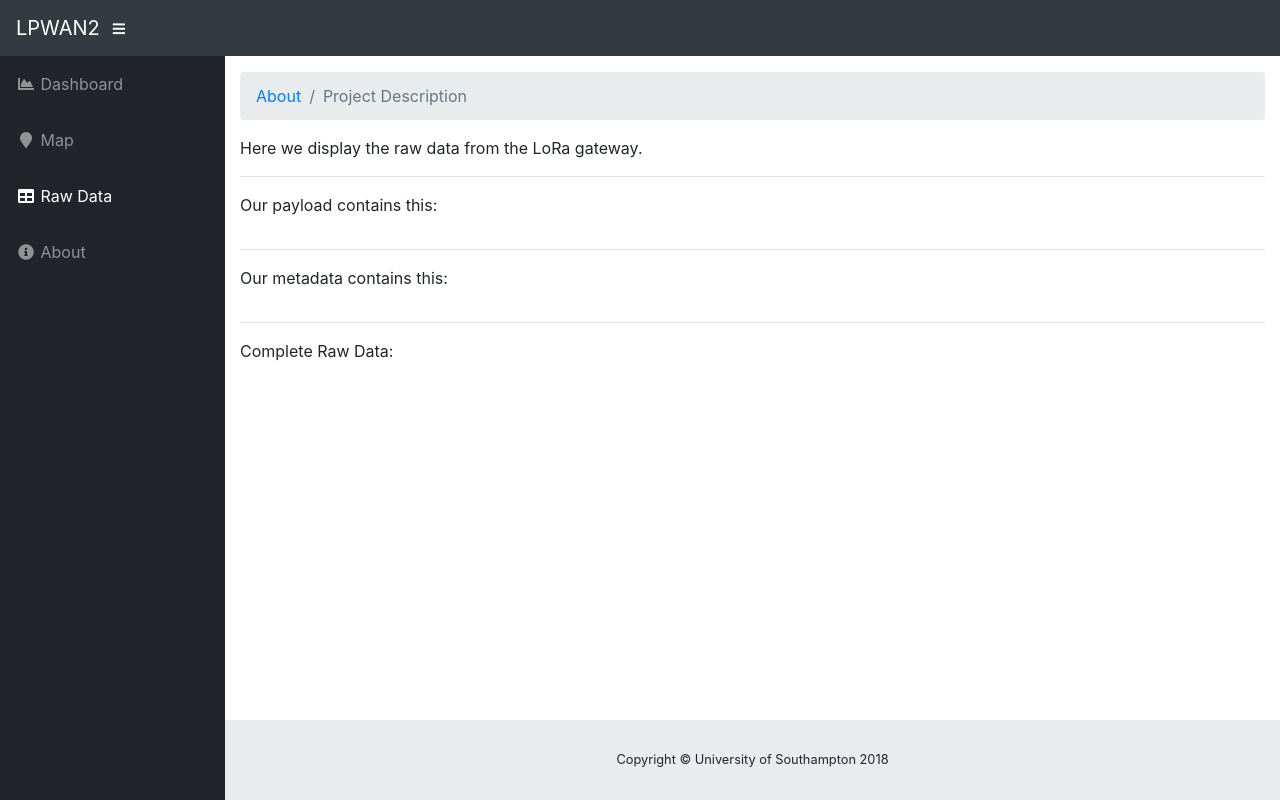
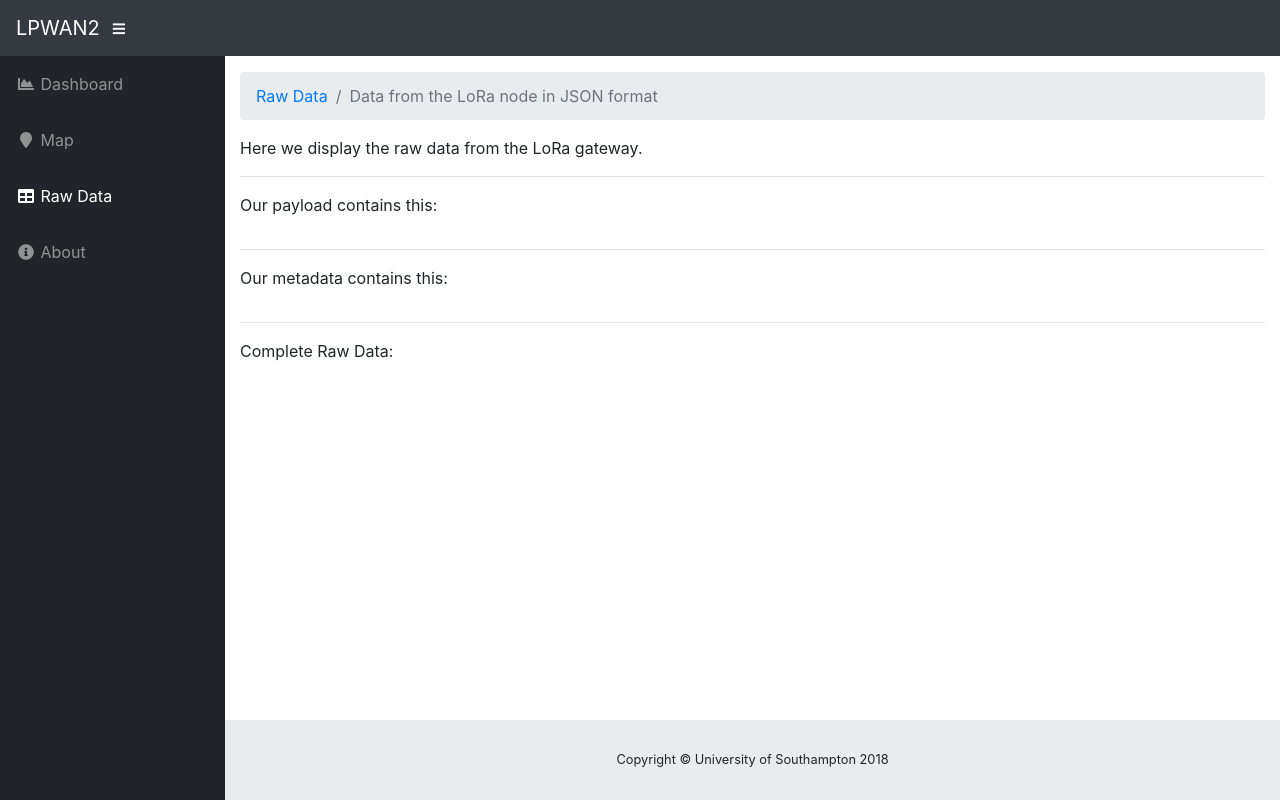
Before and after one commit to pawelkostek1/wireless_networks, a plain HTML site: page dashboard_website/raw.html in a window 1280 px wide. Drawn offline with Linux system fonts and the light colour scheme; no server answers.

Commit message:
Updated row.html.

```diff
--- a/dashboard_website/raw.html
+++ b/dashboard_website/raw.html
@@ -69,9 +69,9 @@
 					<!-- Breadcrumbs-->
 					<ol class="breadcrumb">
 						<li class="breadcrumb-item">
-							<a href="#">About</a>
+							<a href="#">Raw Data</a>
 						</li>
-						<li class="breadcrumb-item active">Project Description</li>
+						<li class="breadcrumb-item active">Data from the LoRa node in JSON format</li>
 					</ol>
 					<p>Here we display the raw data from the LoRa gateway.</p><hr />
 					<p>Our payload contains this: <pre class="text-primary" id="payload_data"></pre></p><hr />
```
